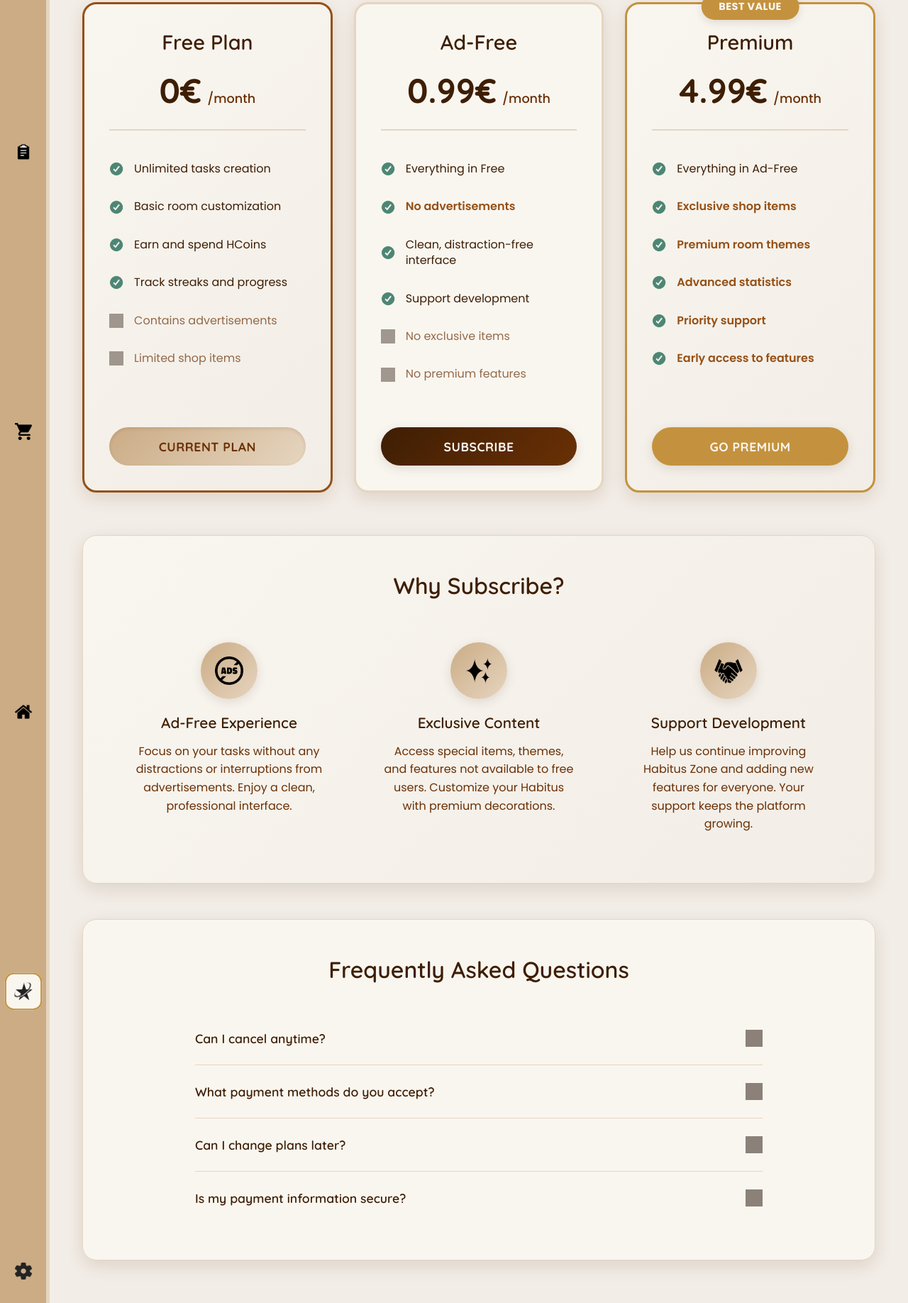
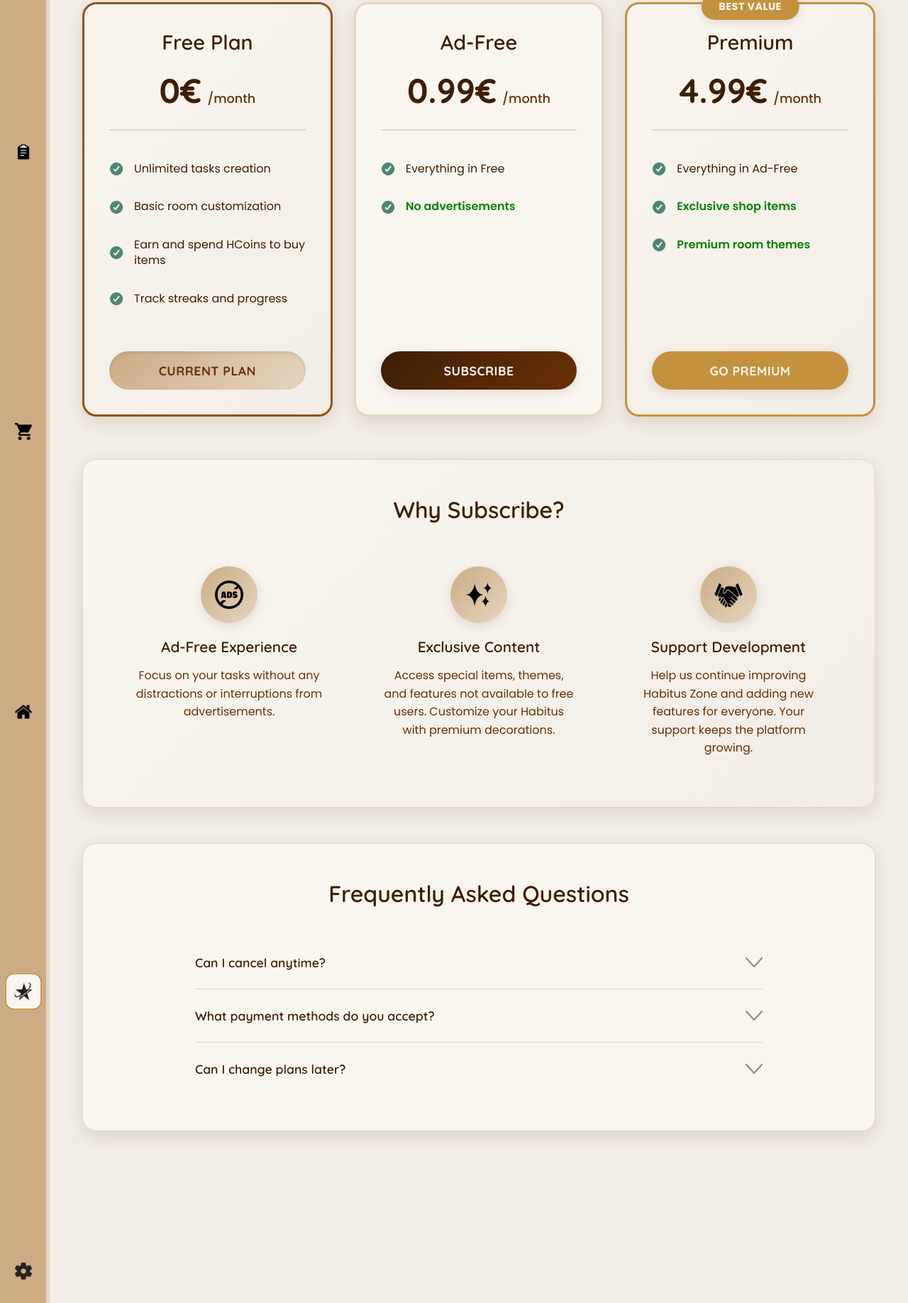
Before and after one commit to JorgeCsstro/Habitus, a PHP site: page /pages/subscription.php in a window 1280 px wide. Shown: the part 225-2061 px from the top of the page at 71% size. Run offline with PHP 8.4, Linux system fonts and the light colour scheme; a user stored in the database is signed in; data comes from the database, SQL or seed files in the repository; data that the repository does not hold is empty; some libraries are stand-ins or nearby versions; grey boxes are pictures that could not be loaded.

Commit message:
Habitus: ALL BUT CHECK AND TRANSLATION

```diff
--- a/css/pages/subscription.css
+++ b/css/pages/subscription.css
@@ -230,7 +230,7 @@
 }
 
 .plan-features li strong {
-    color: var(--secondary);
+    color: var(--benefits);
     font-weight: 600;
 }
 
--- a/css/themes/dark.css
+++ b/css/themes/dark.css
@@ -39,6 +39,8 @@ html[data-theme="dark"] {
 
     /* Miscellaneous */
     --tooltip-bg: rgba(179, 205, 224, 0.9);
+
+    --benefits: #8700a5;
 }
 
 
--- a/css/themes/light.css
+++ b/css/themes/light.css
@@ -39,6 +39,8 @@ html[data-theme="light"] {
 
     /* Miscellaneous */
     --tooltip-bg: rgba(62, 30, 4, 0.9);
+
+    --benefits: #098200;
 }
 
 /* CRITICAL: Force application with maximum specificity */
--- a/pages/subscription.php
+++ b/pages/subscription.php
@@ -149,21 +149,12 @@ $debugMode = isset($_GET['debug']) && $_GET['debug'] === 'true';
                                 </li>
                                 <li>
                                     <img src="../images/icons/check.webp" alt="✓">
-                                    Earn and spend HCoins
+                                    Earn and spend HCoins to buy items
                                 </li>
                                 <li>
                                     <img src="../images/icons/check.webp" alt="✓">
                                     Track streaks and progress
                                 </li>
-                                <li class="disabled">
-                                    <img src="../images/icons/cross.webp" alt="✗">
-                                    Contains advertisements
-                                </li>
-                                <li class="disabled">
-                                    <img src="../images/icons/cross.webp" alt="✗">
-                                    Limited shop items
-                                </li>
-                            </ul>
                         </div>
                         <div class="plan-button-wrapper">
                             <?php if ($subscriptionType === 'free'): ?>
@@ -192,22 +183,6 @@ $debugMode = isset($_GET['debug']) && $_GET['debug'] === 'true';
                                 <li>
                                     <img src="../images/icons/check.webp" alt="✓">
                                     <strong>No advertisements</strong>
-                                </li>
-                                <li>
-                                    <img src="../images/icons/check.webp" alt="✓">
-                                    Clean, distraction-free interface
-                                </li>
-                                <li>
-                                    <img src="../images/icons/check.webp" alt="✓">
-                                    Support development
-                                </li>
-                                <li class="disabled">
-                                    <img src="../images/icons/cross.webp" alt="✗">
-                                    No exclusive items
-                                </li>
-                                <li class="disabled">
-                                    <img src="../images/icons/cross.webp" alt="✗">
-                                    No premium features
                                 </li>
                             </ul>
                         </div>
@@ -250,18 +225,6 @@ $debugMode = isset($_GET['debug']) && $_GET['debug'] === 'true';
                                     <img src="../images/icons/check.webp" alt="✓">
                                     <strong>Premium room themes</strong>
                                 </li>
-                                <li>
-                                    <img src="../images/icons/check.webp" alt="✓">
-                                    <strong>Advanced statistics</strong>
-                                </li>
-                                <li>
-                                    <img src="../images/icons/check.webp" alt="✓">
-                                    <strong>Priority support</strong>
-                                </li>
-                                <li>
-                                    <img src="../images/icons/check.webp" alt="✓">
-                                    <strong>Early access to features</strong>
-                                </li>
                             </ul>
                         </div>
                         <div class="plan-button-wrapper">
@@ -289,7 +252,7 @@ $debugMode = isset($_GET['debug']) && $_GET['debug'] === 'true';
                                 <img src="../images/icons/ads-icon.webp" alt="No Ads">
                             </div>
                             <h3>Ad-Free Experience</h3>
-                            <p>Focus on your tasks without any distractions or interruptions from advertisements. Enjoy a clean, professional interface.</p>
+                            <p>Focus on your tasks without any distractions or interruptions from advertisements.</p>
                         </div>
                         <div class="benefit">
                             <div class="benefit-icon">
@@ -315,7 +278,7 @@ $debugMode = isset($_GET['debug']) && $_GET['debug'] === 'true';
                         <div class="faq-item">
                             <button class="faq-question" onclick="toggleFaq(this)">
                                 Can I cancel anytime?
-                                <img src="../images/icons/chevron-down.webp" alt="Toggle">
+                                <img src="../images/icons/arrow_down-icon.webp" alt="Toggle">
                             </button>
                             <div class="faq-answer">
                                 <p>Yes! You can cancel your subscription at any time. You'll retain access to premium features until the end of your current billing period. No cancellation fees or hassles.</p>
@@ -324,28 +287,19 @@ $debugMode = isset($_GET['debug']) && $_GET['debug'] === 'true';
                         <div class="faq-item">
                             <button class="faq-question" onclick="toggleFaq(this)">
                                 What payment methods do you accept?
-                                <img src="../images/icons/chevron-down.webp" alt="Toggle">
+                                <img src="../images/icons/arrow_down-icon.webp" alt="Toggle">
                             </button>
                             <div class="faq-answer">
-                                <p>We accept all major credit and debit cards through our secure payment processor Stripe. Your payment information is encrypted and never stored on our servers.</p>
+                                <p>We accept all major credit and debit cards through our secure payment processor <b>Stripe<b>. Your payment information is encrypted and never stored on our servers.</p>
                             </div>
                         </div>
                         <div class="faq-item">
                             <button class="faq-question" onclick="toggleFaq(this)">
                                 Can I change plans later?
-                                <img src="../images/icons/chevron-down.webp" alt="Toggle">
+                                <img src="../images/icons/arrow_down-icon.webp" alt="Toggle">
                             </button>
                             <div class="faq-answer">
                                 <p>Absolutely! You can upgrade or downgrade your plan at any time. Changes take effect immediately and billing adjusts accordingly. You'll always have access to features you've paid for.</p>
-                            </div>
-                        </div>
-                        <div class="faq-item">
-                            <button class="faq-question" onclick="toggleFaq(this)">
-                                Is my payment information secure?
-                                <img src="../images/icons/chevron-down.webp" alt="Toggle">
-                            </button>
-                            <div class="faq-answer">
-                                <p>Yes, we use Stripe's industry-standard encryption and security. We never store your payment details on our servers. All transactions are PCI DSS compliant and secured with bank-level encryption.</p>
                             </div>
                         </div>
                     </div>
--- a/pages/tasks.php
+++ b/pages/tasks.php
@@ -124,12 +124,12 @@ $challenges = getUserChallenges($_SESSION['user_id']);
                                         </div>
                                         <div class="task-stats">
                                             <div class="streak">
-                                                <img src="../images/icons/streak.webp" alt="Streak">
+                                                <img src="../images/icons/streak-icon.webp" alt="Streak">
                                                 <span><?php echo $daily['current_streak']; ?></span>
                                                 <span class="label">Current Streak</span>
                                             </div>
                                             <div class="best-streak">
-                                                <img src="../images/icons/best-streak.webp" alt="Best">
+                                                <img src="../images/icons/best_streak-icon.webp" alt="Best">
                                                 <span><?php echo $daily['highest_streak']; ?></span>
                                                 <span class="label">Best Streak</span>
                                             </div>
```
Also changed, not shown: css/pages/habitus.css (+62 -11 lines), css/pages/shop.css (+15 -6 lines), js/habitus-room.js (+20 -2 lines), images/icons/arrow_down-icon.png (added), images/icons/arrow_down-icon.webp (added), images/icons/rotate-icon.webp (added).
